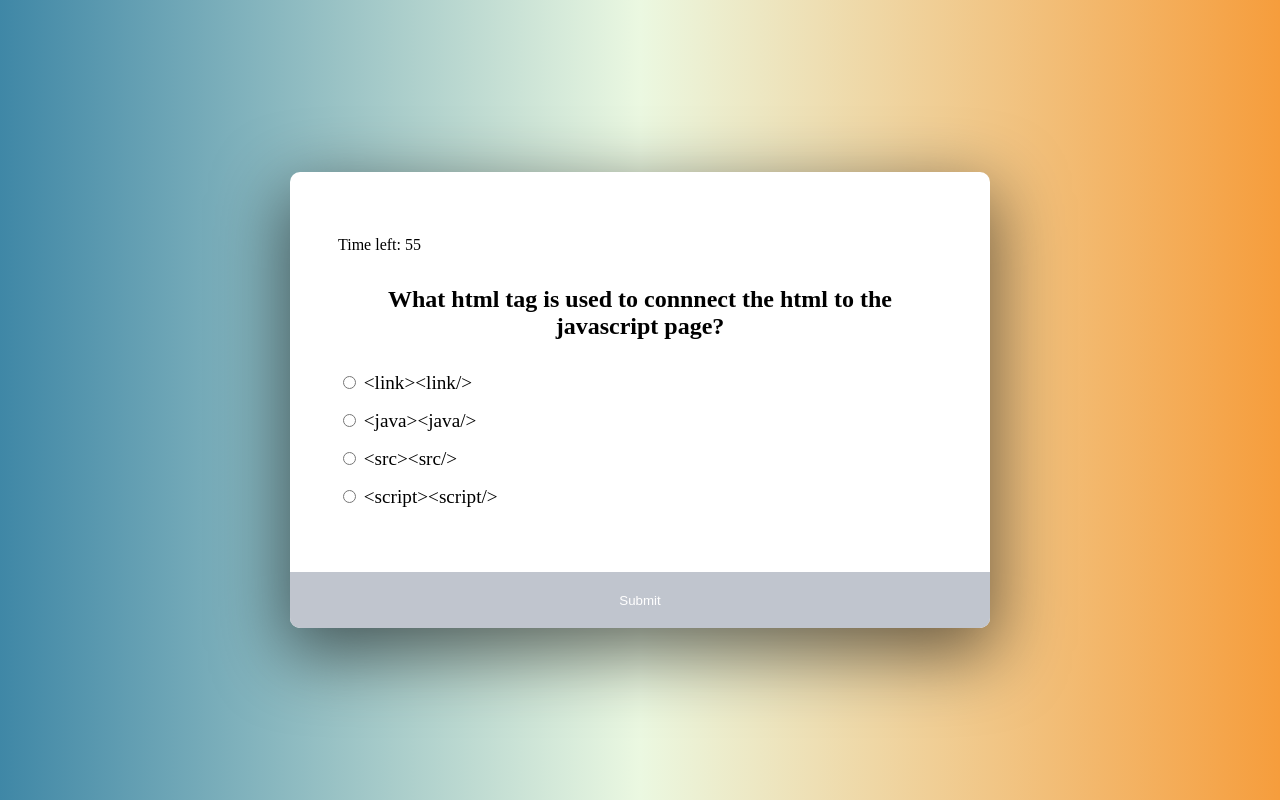
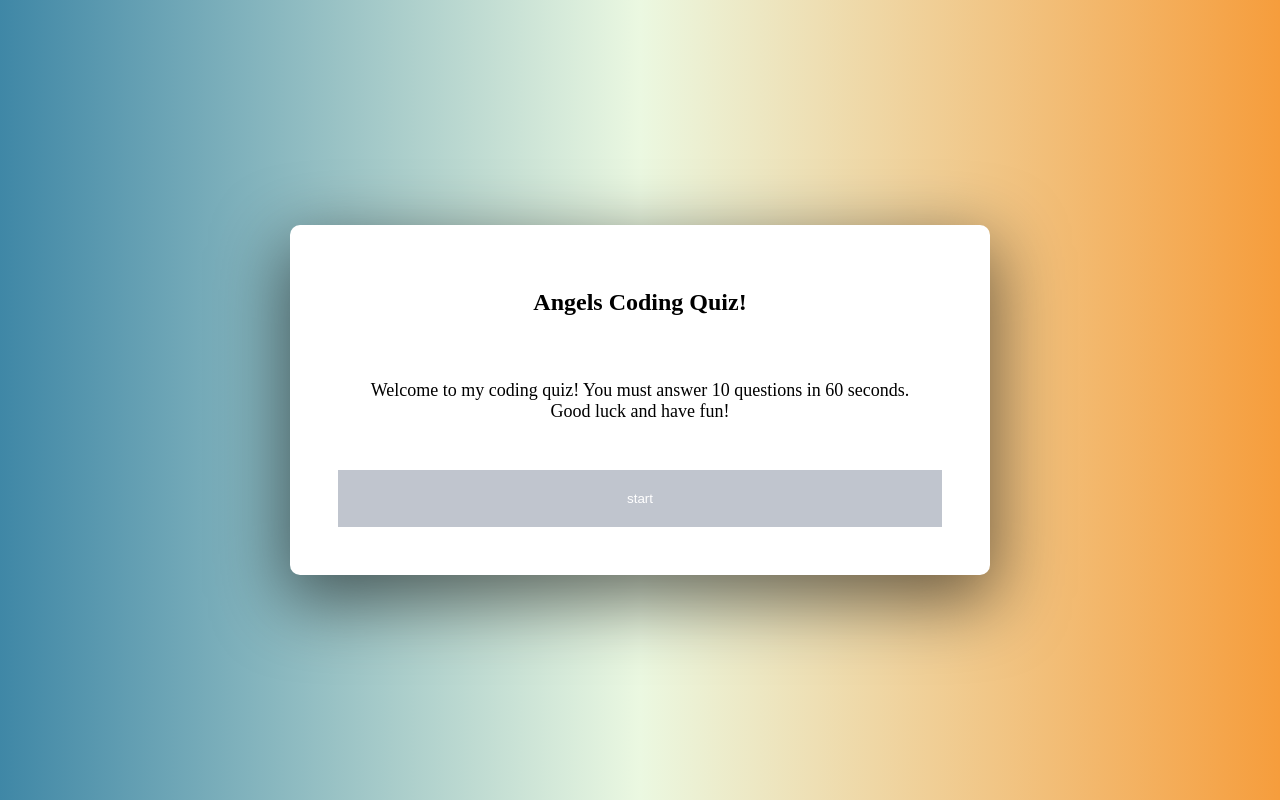
Before and after one commit to angelg12345/code-quiz, a plain HTML site: page index.html in a window 1280 px wide. Drawn offline with Linux system fonts and the light colour scheme.

Commit message:
added a start page and fixed the css around it.

```diff
--- a/index.html
+++ b/index.html
@@ -8,6 +8,13 @@
     <title>Document</title>
 </head>
 <body>
+    <section id="start-page" class="start-content">
+        <div class="start-header">
+            <h1 id="quiz-title">Angels Coding Quiz!</h1>
+            <p class="start-text">Welcome to my coding quiz! You must answer 10 questions in 60 seconds. Good luck and have fun!</p>
+            <button id="start-btn">start</button>
+        </div>
+    </section>
     <!--This is the entire quiz section including the timer inside-->
     <div class="quiz-container" id="quiz">
         <div class="quiz-header" >
@@ -35,7 +42,7 @@
         </div>
         <button id="submit">Submit</button>
     </div>
-    <button id="start">start</button>
+
 
     <script src="script.js"></script>
 </body>
--- a/script.js
+++ b/script.js
@@ -35,6 +35,10 @@ const quizData = [
     },
 ];
 //all of the variables
+const startSection = document.getElementById('start-page')
+const startBtn = document.getElementById("start");
+
+
 var secondsLeft = 60
 var timerInterval;
 const quiz= document.getElementById('quiz');
@@ -64,7 +68,7 @@ function startTimer(){
 loadQuiz();
 ;
 function loadQuiz() {
-const startBtn = document.getElementById("start");
+
 startBtn.style.display = "none";
 
 deselectAnswers()
--- a/style.css
+++ b/style.css
@@ -11,8 +11,7 @@ body {
     margin: 0;
     height: 100vh;
 }
-
-.quiz-container {
+.start-content {
     background-color: #fff;
     width: 700px;
     overflow: hidden;
@@ -20,11 +19,28 @@ body {
     box-shadow: rgba(0, 0, 0, 0.56) 0px 22px 70px 4px;
 }
 
-.quiz-header {
+.start-text {
+    text-align: center;
+    padding: 30px;
+    font-size: 18px;
+}
+
+.quiz-container{
+    background-color: #fff;
+    width: 700px;
+    overflow: hidden;
+    border-radius: 10px;
+    box-shadow: rgba(0, 0, 0, 0.56) 0px 22px 70px 4px;
+   display: none;
+
+}
+
+
+.quiz-header, .start-header {
     padding: 3rem;
 }
 /*This is the question that displays*/
-h2 {
+h2, #quiz-title{
     padding: 1rem;
     margin: 0;
     text-align: center;
```
